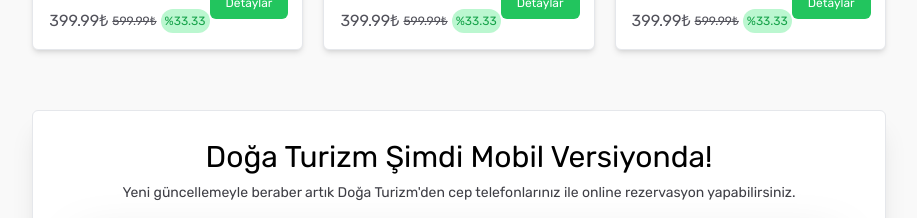
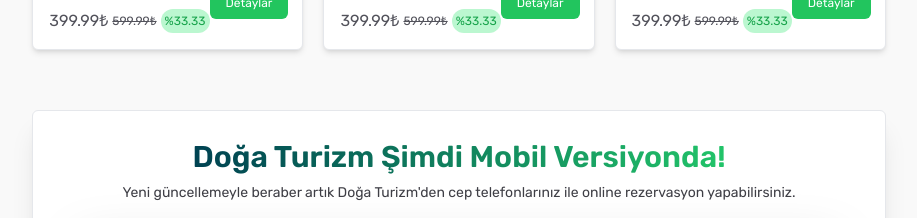
Before and after one commit to ozmberkan/doga-turizm, a React (Vite) app: page / in a window 1280 px wide. Shown: the part 1060-1278 px from the top of the page, without its empty margins (181-1098 px from the left). Built offline with nearby package versions, Linux system fonts and the light colour scheme; grey boxes are pictures that could not be loaded.

Commit message:
Banner değiştirildi ve çözünürlüğü ayarlandı

```diff
--- a/src/components/Announcement/Announcement.jsx
+++ b/src/components/Announcement/Announcement.jsx
@@ -5,7 +5,9 @@ const Announcement = () => {
   return (
     <div className="container w-full sm:w-2/3 h-full flex justify-center items-center mx-auto gap-y-2 sm:my-5 my-5 shadow-xl  ">
       <div className="py-7 flex justify-center items-center font-rubik flex-col gap-y-2 sm:w-full w-[80%] bg-white rounded-md  border sm:px-12 px-4 text-center sm:text-left">
-        <h1 className="text-3xl">Doğa Turizm Şimdi Mobil Versiyonda!</h1>
+        <h1 className="text-3xl font-semibold bg-gradient-to-r from-[#004252] to-[#22C469] bg-clip-text text-transparent">
+          Doğa Turizm Şimdi Mobil Versiyonda!
+        </h1>
         <span className="text-sm text-zinc-700">
           Yeni güncellemeyle beraber artık Doğa Turizm'den cep telefonlarınız
           ile online rezervasyon yapabilirsiniz.
@@ -14,7 +16,7 @@ const Announcement = () => {
           <img
             src={Banner}
             alt="banner"
-            className="w-full rounded-md h-[400px] border  object-cover drop-shadow-2xl mt-2"
+            className="w-full rounded-md h-[500px] border  object-cover drop-shadow-2xl mt-2"
           />
         </div>
       </div>
```
Also changed, not shown: 1 other file (tests, documents, lock files or other folders).
